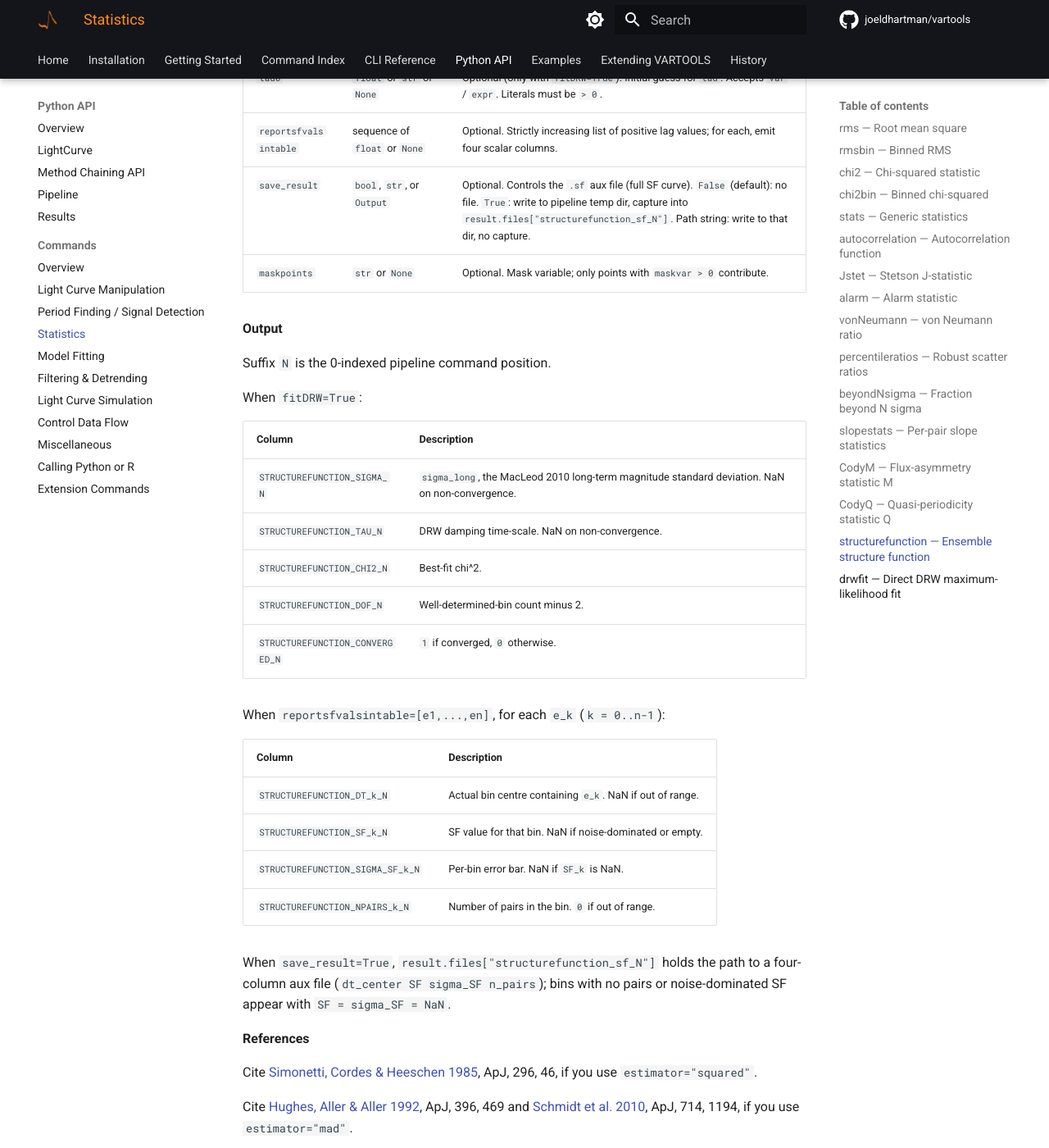
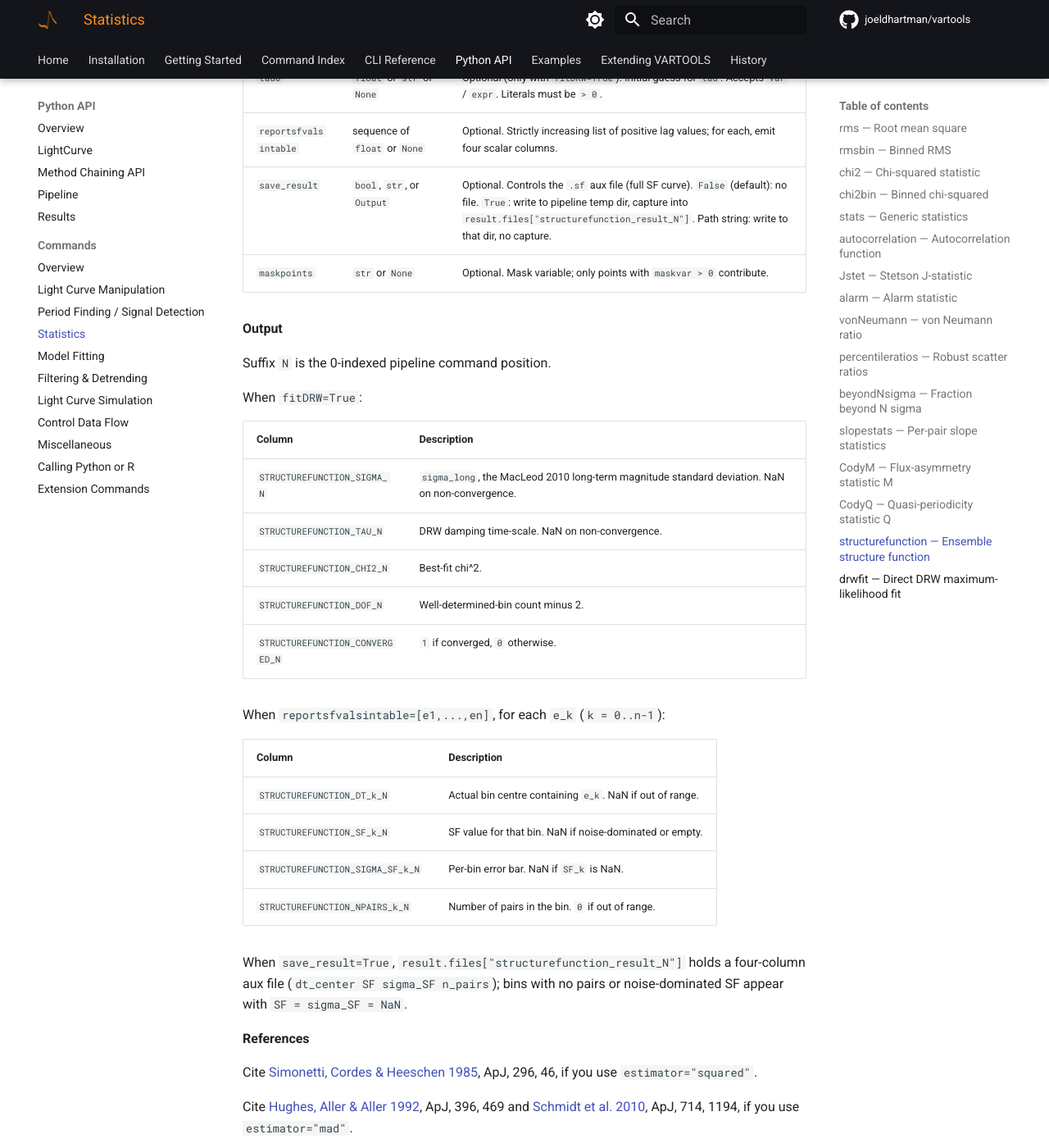
Before and after one commit to joeldhartman/vartools-site, an MkDocs documentation site: the page built from docs/python/commands/statistics.md, in a window 1280 px wide and 1400 px high, scrolled down 26494 px. Shown: the whole window at 82% size. Built offline with MkDocs 1.6.1 and Material for MkDocs 9.7.7, drawn with Linux system fonts in a browser that asks for light colours; comment, search, counter and statistics services are not loaded; the version menu is left out.

Commit message:
Webdocs: fix -structurefunction capture key reference (sf -> result)

```diff
--- a/docs/python/commands/statistics.md
+++ b/docs/python/commands/statistics.md
@@ -946,7 +946,7 @@ CLI equivalent: [`-structurefunction`](../../cli/statistics.md#-structurefunctio
 | `sigma0` | `float` or `str` or `None` | Optional (only with `fitDRW=True`). Initial guess for `sigma_long`. Accepts `var` / `expr`. Literals must be `> 0`. |
 | `tau0` | `float` or `str` or `None` | Optional (only with `fitDRW=True`). Initial guess for `tau`. Accepts `var` / `expr`. Literals must be `> 0`. |
 | `reportsfvalsintable` | sequence of `float` or `None` | Optional. Strictly increasing list of positive lag values; for each, emit four scalar columns. |
-| `save_result` | `bool`, `str`, or `Output` | Optional. Controls the `.sf` aux file (full SF curve). `False` (default): no file. `True`: write to pipeline temp dir, capture into `result.files["structurefunction_sf_N"]`. Path string: write to that dir, no capture. |
+| `save_result` | `bool`, `str`, or `Output` | Optional. Controls the `.sf` aux file (full SF curve). `False` (default): no file. `True`: write to pipeline temp dir, capture into `result.files["structurefunction_result_N"]`. Path string: write to that dir, no capture. |
 | `maskpoints` | `str` or `None` | Optional. Mask variable; only points with `maskvar > 0` contribute. |
 
 **Output**
@@ -972,7 +972,7 @@ When `reportsfvalsintable=[e1,...,en]`, for each `e_k` (`k = 0..n-1`):
 | `STRUCTUREFUNCTION_SIGMA_SF_k_N` | Per-bin error bar. NaN if `SF_k` is NaN. |
 | `STRUCTUREFUNCTION_NPAIRS_k_N` | Number of pairs in the bin. `0` if out of range. |
 
-When `save_result=True`, `result.files["structurefunction_sf_N"]` holds the path to a four-column aux file (`dt_center  SF  sigma_SF  n_pairs`); bins with no pairs or noise-dominated SF appear with `SF = sigma_SF = NaN`.
+When `save_result=True`, `result.files["structurefunction_result_N"]` holds a four-column aux file (`dt_center  SF  sigma_SF  n_pairs`); bins with no pairs or noise-dominated SF appear with `SF = sigma_SF = NaN`.
 
 **References**
 
```
